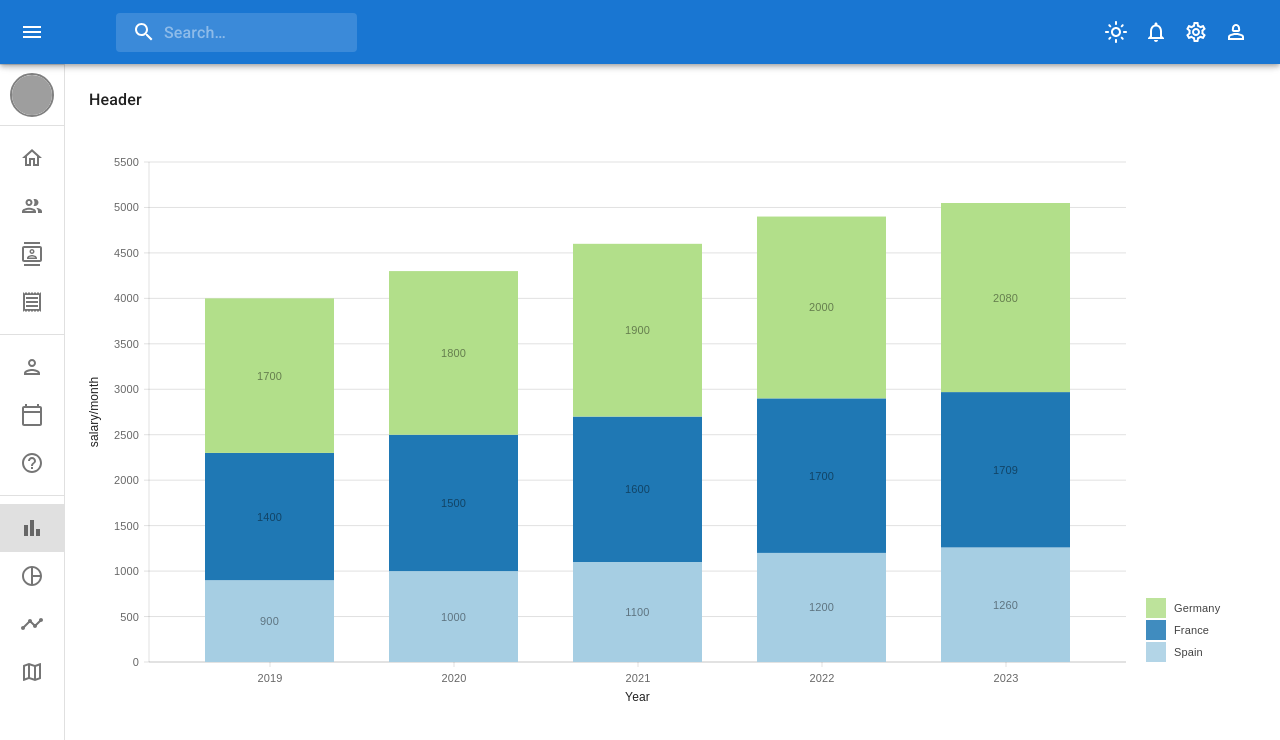
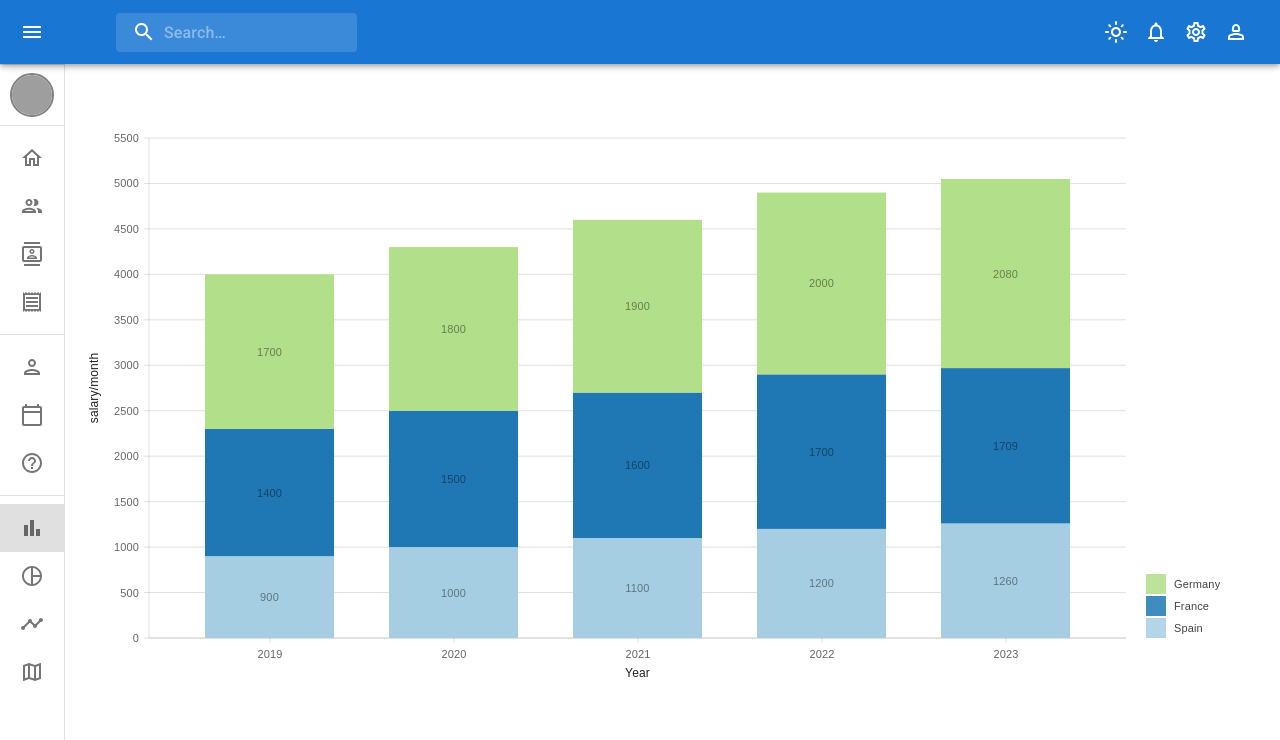
Before and after one commit to UsamaRabie/Dashboard, a React (Vite) app: page /bar in a window 1280 px wide. Shown: the top 740 px of the page. Built offline with nearby package versions, Linux system fonts and the light colour scheme; grey boxes are pictures that could not be loaded.

Commit message:
Update BarChart.jsx

```diff
--- a/src/page/barChart/BarChart.jsx
+++ b/src/page/barChart/BarChart.jsx
@@ -8,10 +8,7 @@ const BarChart = () => {
   const theme = useTheme();
   return (
     <Box>
-      <Header
-        title="Bar Chart"
-        subTitle="The minimum wage in Germany, France and Spain (EUR/month)"
-      />
+
       <Bar />
     </Box>
   );
```
